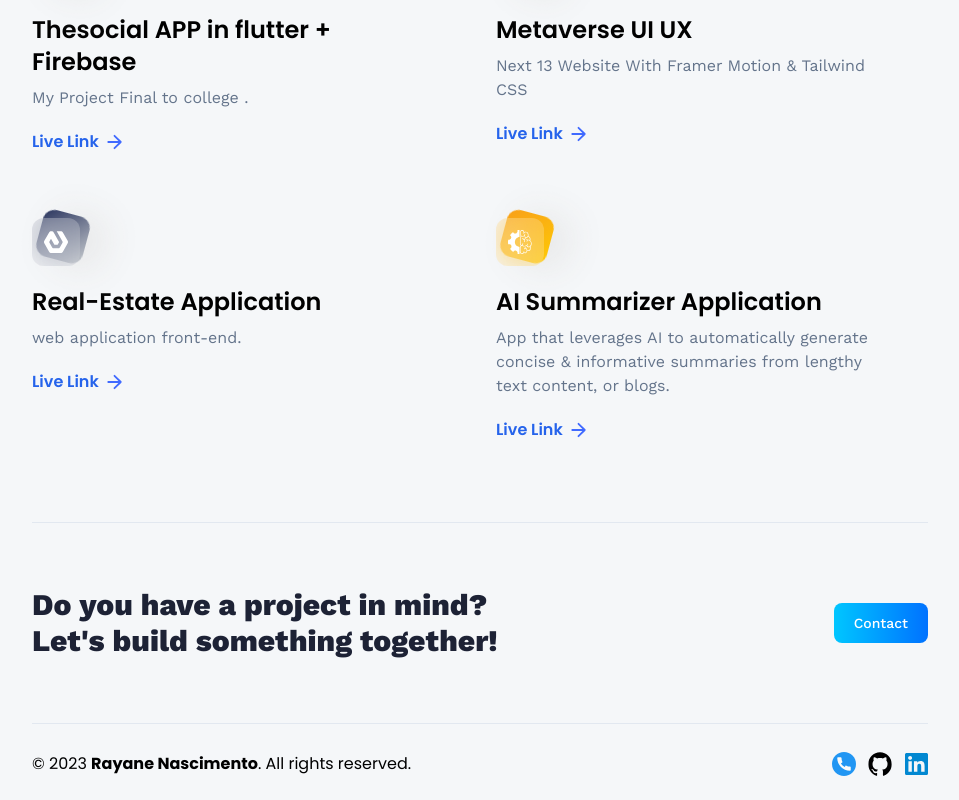
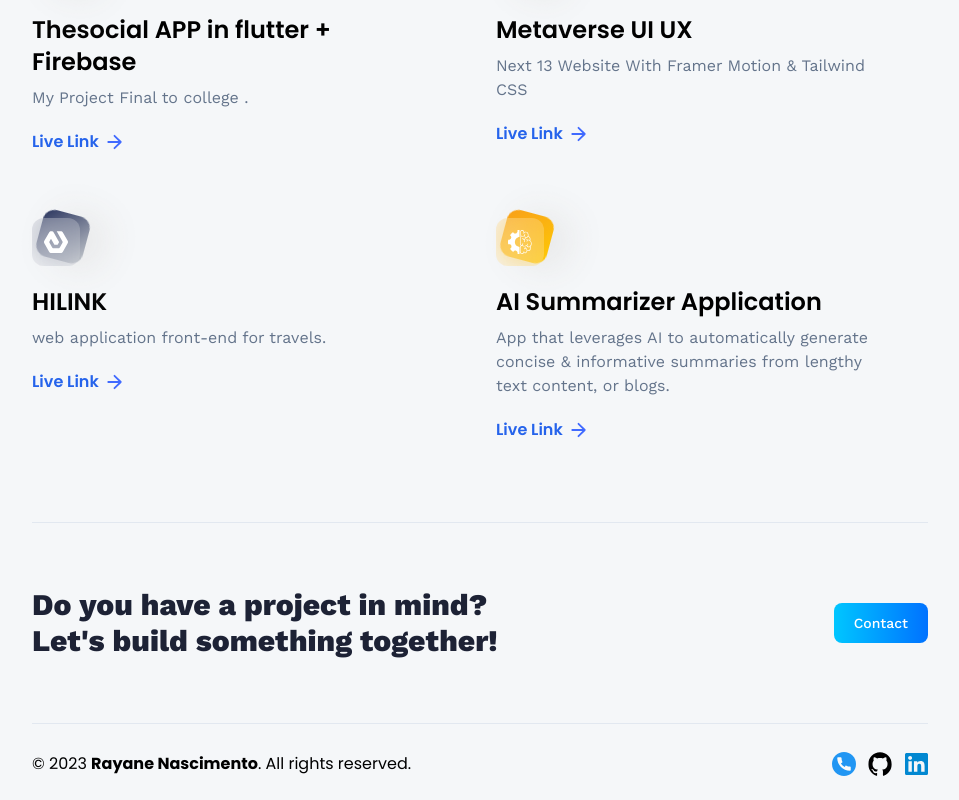
Before and after one commit to ribeirorray/newportofolio3d, a React (Vite) app: page /projects in a window 1280 px wide. Shown: the part 702-1502 px from the top of the page, without its empty margins (160-1119 px from the left). Built offline with nearby package versions, Linux system fonts and the light colour scheme; no server answers.

Commit message:
first commit

```diff
--- a/src/constants/index.js
+++ b/src/constants/index.js
@@ -185,7 +185,7 @@ export const projects = [
         theme: 'btn-back-pink',
         name: 'Thesocial APP in flutter + Firebase',
         description: 'My Project Final to college .',
-        link: ' https://github.com/ribeirorray/thesocialappflutter',
+        link:'https://github.com/ribeirorray/thesocialappflutter',
     },
     {
         iconUrl: threads,
@@ -198,8 +198,8 @@ export const projects = [
     {
         iconUrl: estate,
         theme: 'btn-back-black',
-        name: 'Real-Estate Application',
-        description: ' web application front-end.',
+        name: 'HILINK ',
+        description: 'web application front-end for travels.',
         link: 'https://travell-8weg8jf1l-ribeirorrays-projects.vercel.app/',
     },
     {
```
